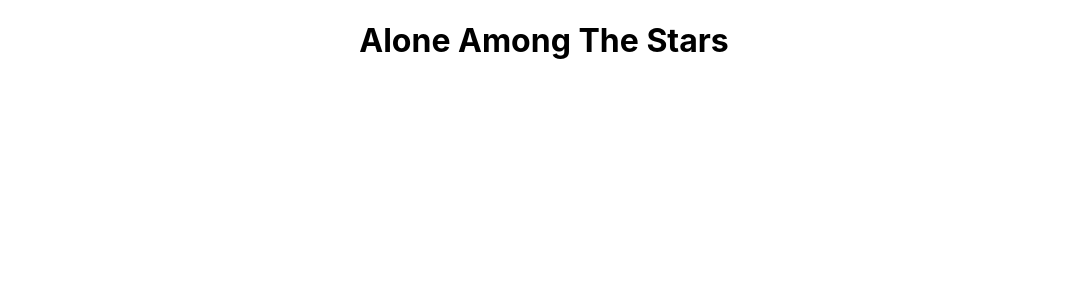
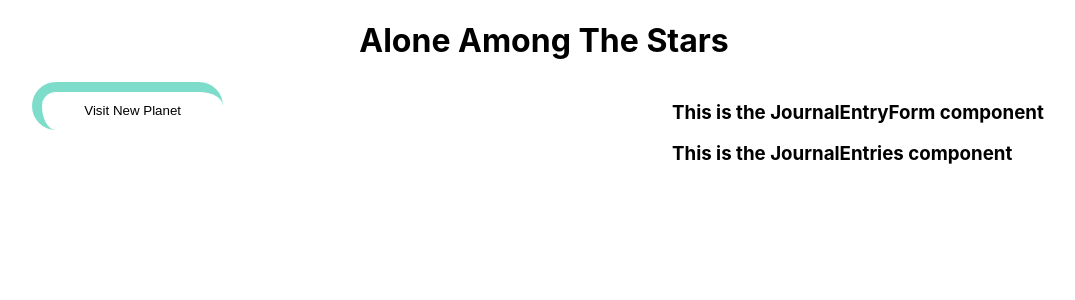
Before and after one commit to mattnorris1990/alone_among_the_stars, a React (Create React App) app: page / in a window 1280 px wide. Shown: the top 300 px of the page, without its empty margins (96-1171 px from the left). Built offline with nearby package versions, Linux system fonts and the light colour scheme; no server answers.

Commit message:
added basic card and dice prompt elements

```diff
--- a/package.json
+++ b/package.json
@@ -9,6 +9,7 @@
     "react": "^18.1.0",
     "react-dom": "^18.1.0",
     "react-scripts": "5.0.1",
+    "styled-components": "^5.3.5",
     "web-vitals": "^2.1.4"
   },
   "scripts": {
--- a/src/App.js
+++ b/src/App.js
@@ -1,21 +1,49 @@
 import React, {useState, useEffect} from "react"
 import './App.css';
+import GameContainer from "./containers/gameContainer";
 
 function App() {
 
   const [deck, setDeck] = useState([])
+  const [card, setCard] = useState(null)
+  const [number, setNumber] = useState(null)
+  const [entries, setEntries] = useState([])
+
+  useEffect(() => {
+    fetchDeck()
+  }, [])
+
+  // useEffect(()=> {
+  //   fetchCard()
+  // }, [deck])
+
+  const fetchDeck = () => {
+    fetch("http://deckofcardsapi.com/api/deck/new/shuffle/?deck_count=1")
+    .then(res => res.json())
+    .then(res =>setDeck(res))
+
+  }
+
+  const fetchCard = () => {
+    fetch(`http://deckofcardsapi.com/api/deck/${deck.deck_id}/draw/?count=1`)
+    .then(res => res.json())
+    .then(res =>setCard(res))
+  }
+
+  const rollDice = () => {
+
+    let result = Math.floor(Math.random() * 6) + 1
+
+    setNumber(result)
+  }
 
 
-  const fetchDeck = () => {
-    fetch("http://rollthedice.setgetgo.com/")
-    .then()
-
-  }
 
   return (
     <div className="App">
 
       <h1>Alone Among The Stars</h1>
+      <GameContainer deck={deck} card={card} number={number} fetchCard = {fetchCard} rollDice = {rollDice} />
 
     </div>
   );
--- /dev/null
+++ b/src/components/CardDiceInfo.js
@@ -0,0 +1,40 @@
+import React from "react"
+import CardInfo from "./CardInfo"
+import DiceInfo from "./DiceInfo"
+import styled from "styled-components"
+
+const Results = styled.div `
+    display: flex;
+    gap: 3vh;
+`
+const NewPlanet = styled.button `
+    margin-bottom: 10%;
+    padding: 3%;
+    padding-left: 11%;
+    padding-right: 11%;
+    border-radius: 30px;
+    border: 10px #7eddca;
+    border-style: solid none none solid;
+    background-color: transparent;
+
+`
+
+const CardDiceInfo = ({card, number, fetchCard, rollDice}) => {
+
+    const handleClick = () => {
+        fetchCard()
+        rollDice()
+    }
+
+    return (
+        <>
+            <NewPlanet onClick={handleClick}>Visit New Planet</NewPlanet>
+            <Results>
+                {card ? <CardInfo card = {card}/> : null}
+                {number ? <DiceInfo number = {number}/> : null}
+            </Results>
+        </>
+    )
+}
+
+export default CardDiceInfo
--- /dev/null
+++ b/src/components/CardInfo.js
@@ -0,0 +1,13 @@
+import React from "react"
+
+const CardInfo = ({card}) => {
+
+    return (
+        <>
+            <img src={card.cards[0].image} height="100"/>
+        </>
+
+    )
+}
+
+export default CardInfo
--- /dev/null
+++ b/src/components/DiceInfo.js
@@ -0,0 +1,23 @@
+import React from "react"
+import styled from "styled-components"
+
+const DiceInfo = ({number}) => {
+
+    const Dice = styled.div`
+        width: 100px;
+        height: width;
+        text-align: center;
+        border: 2px solid black;
+        border-radius: 20px;
+        padding-top: 4.5%;
+        font-size: 300%  ;
+    `
+
+    return (
+        <Dice>
+            {number}
+        </Dice>
+    )
+}
+
+export default DiceInfo
--- /dev/null
+++ b/src/components/JounralEntries.js
@@ -0,0 +1,13 @@
+import React from "react"
+
+const JournalEntries = () => {
+
+
+    return (
+        <>
+            <h3>This is the JournalEntries component</h3>
+        </>
+    )
+}
+
+export default JournalEntries
--- /dev/null
+++ b/src/components/JournalEntryForm.js
@@ -0,0 +1,13 @@
+import React from "react"
+
+const JournalEntryForm = () => {
+
+
+    return (
+        <>
+            <h3>This is the JournalEntryForm component</h3>
+        </>
+    )
+}
+
+export default JournalEntryForm
--- /dev/null
+++ b/src/components/TurnDetails.js
@@ -0,0 +1,87 @@
+import React from "react"
+
+const TurnDetails = ({number, card}) => {
+
+    const journey = () => {
+        if (number === 1 || number === 2) {
+            return "it wass arduous to get to"
+        }
+        else if
+            (number === 3 || number === 4) {
+                return "you came upon it suddenly"
+        }
+        else if
+            (number === 5 || number === 6) {
+                return "you spotted it as you were resting"
+        }
+    }
+
+    const suitReturn = () => {
+        if (card.cards[0].suit === "DIAMONDS") {
+            return "Living beings: People like or unlike you, fish, dinosaurs, wolves, birds, giant insects, etc."
+        } else if (card.cards[0].suit === "CLUBS") {
+            return "Plants and other immobile forms of life: Towering trees, carnivorous pitchers, giant ferns, glowing weeds, floating flowers, oozing mushrooms, etc."
+        } else if (card.cards[0].suit === "HEARTS") {
+            return "Ruins: Mysterious obelisks, vine-covered temples, abandoned dwellings for people bigger than you, a wrecked spaceship, etc."
+        } else if (card.cards[0].suit === "SPADES") {
+            return "Natural phenomena: Huge crystal formations, mirages, vividly colored lightning, strange clouds, rocks eroded in strange shapes, veins of precious metals, etc."
+        }
+    }
+
+    const cardValueReturn = () => {
+        if (card.cards[0].value === "ACE") {
+            return "In a field taller than you"
+        }
+        else if (card.cards[0].value === "2") {
+            return "Under the light of the moon(s)"
+        }
+        else if (card.cards[0].value === "3") {
+            return "By a gentle river"
+        }
+        else if (card.cards[0].value === "4") {
+            return "In a steep canyon"
+        }
+        else if (card.cards[0].value === "5") {
+            return "In a treetop"
+        }
+        else if (card.cards[0].value === "6") {
+            return "On the snowy peak of a mountain"
+        }
+        else if (card.cards[0].value === "7") {
+            return "Near a volcano"
+        }
+        else if (card.cards[0].value === "8") {
+            return "On a glacier"
+        }
+        else if (card.cards[0].value === "9") {
+            return "Deep underground"
+        }
+        else if (card.cards[0].value === "10") {
+            return "On a cliff face"
+        }
+        else if (card.cards[0].value === "JACK") {
+            return "In the desert"
+        }
+        else if (card.cards[0].value === "QUEEN") {
+            return "In deep water"
+        }
+        else if (card.cards[0].value === "KING") {
+            return "Floating in the air"
+        }
+    }
+
+
+
+
+    return (
+        <>
+            <h3>How did you discover something?</h3><p>{journey()}</p>
+            <h3>What did you encounter?</h3> <p>{suitReturn()}</p>
+            <h3>Where did this happen?</h3><p>{cardValueReturn()}</p>
+
+        </>
+    )
+}
+
+
+export default TurnDetails
--- /dev/null
+++ b/src/containers/gameContainer.js
@@ -0,0 +1,40 @@
+import React from "react"
+import CardDiceInfo from "../components/CardDiceInfo"
+import TurnDetails from "../components/TurnDetails"
+import JournalEntryForm from "../components/JournalEntryForm"
+import JournalEntries from "../components/JounralEntries"
+import styled from "styled-components"
+
+const DetailsAndJournal = styled.div`
+    display: flex;
+    justify-content: space-around;
+`
+
+const JourneyDetails = styled.section`
+    text-align: left;
+    max-width: 30%;
+    min-width: 30%;
+`
+
+const GameContainer = ({deck, number, card, fetchCard, rollDice}) => {
+
+    return (
+        <>
+            <DetailsAndJournal>
+                <JourneyDetails>
+
+                    <CardDiceInfo card={card} number = {number} fetchCard = {fetchCard} rollDice = {rollDice} />
+                    {card ? <TurnDetails card={card} number = {number}/> : null}
+
+                </JourneyDetails>
+
+                <JourneyDetails>
+                    <JournalEntryForm/>
+                    <JournalEntries/>
+                </JourneyDetails>
+            </DetailsAndJournal>
+        </>
+    )
+}
+
+export default GameContainer
```
Also changed, not shown: 1 other file (tests, documents, lock files or other folders).
